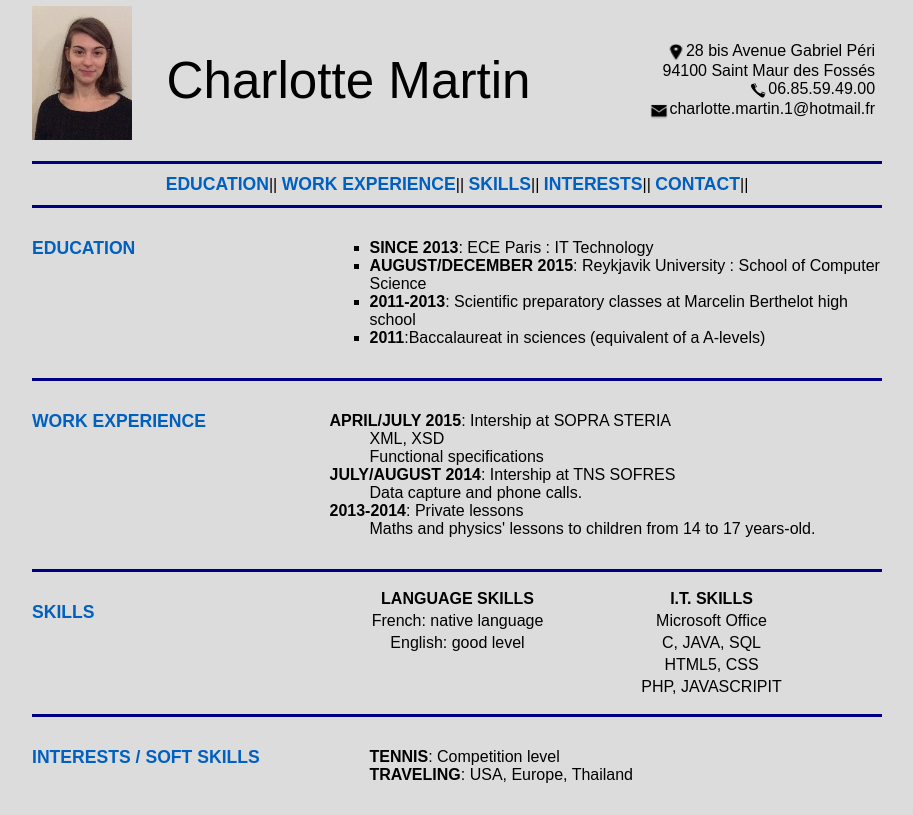
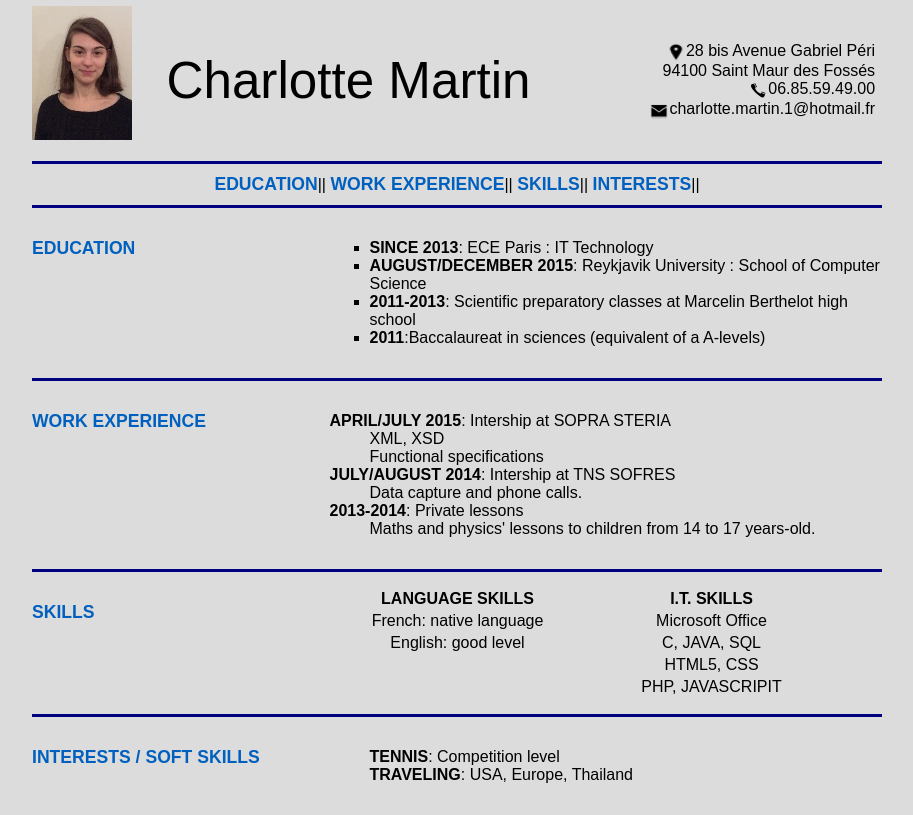
Before and after one commit to chmartin5/chmartin5.github.io, a plain HTML site: page index.html in a window 1280 px wide. Shown: the whole page, without its empty margins (183-1096 px from the left). Drawn offline with Linux system fonts and the light colour scheme.

Commit message:
remove contact
remove contact

```diff
--- a/index.html
+++ b/index.html
@@ -28,7 +28,6 @@
 				<a class="len" href="#worke">Work Experience</a>||
 				<a class="len" href="#ski">Skills</a>||
 				<a class="len" href="#inte">Interests</a>||
-				<a class="len" href="#cont">Contact</a>||
 		</p>
 
 
```
